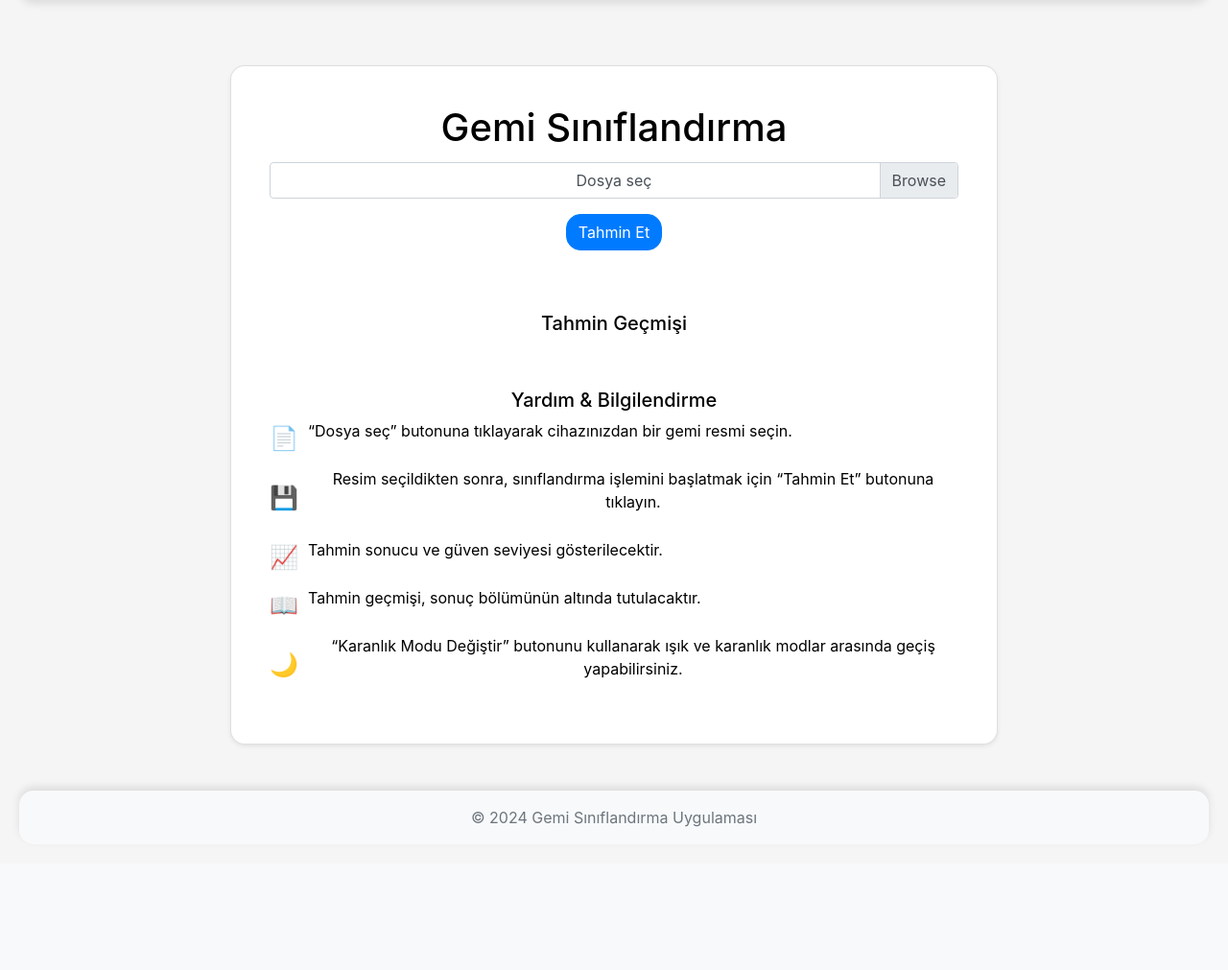
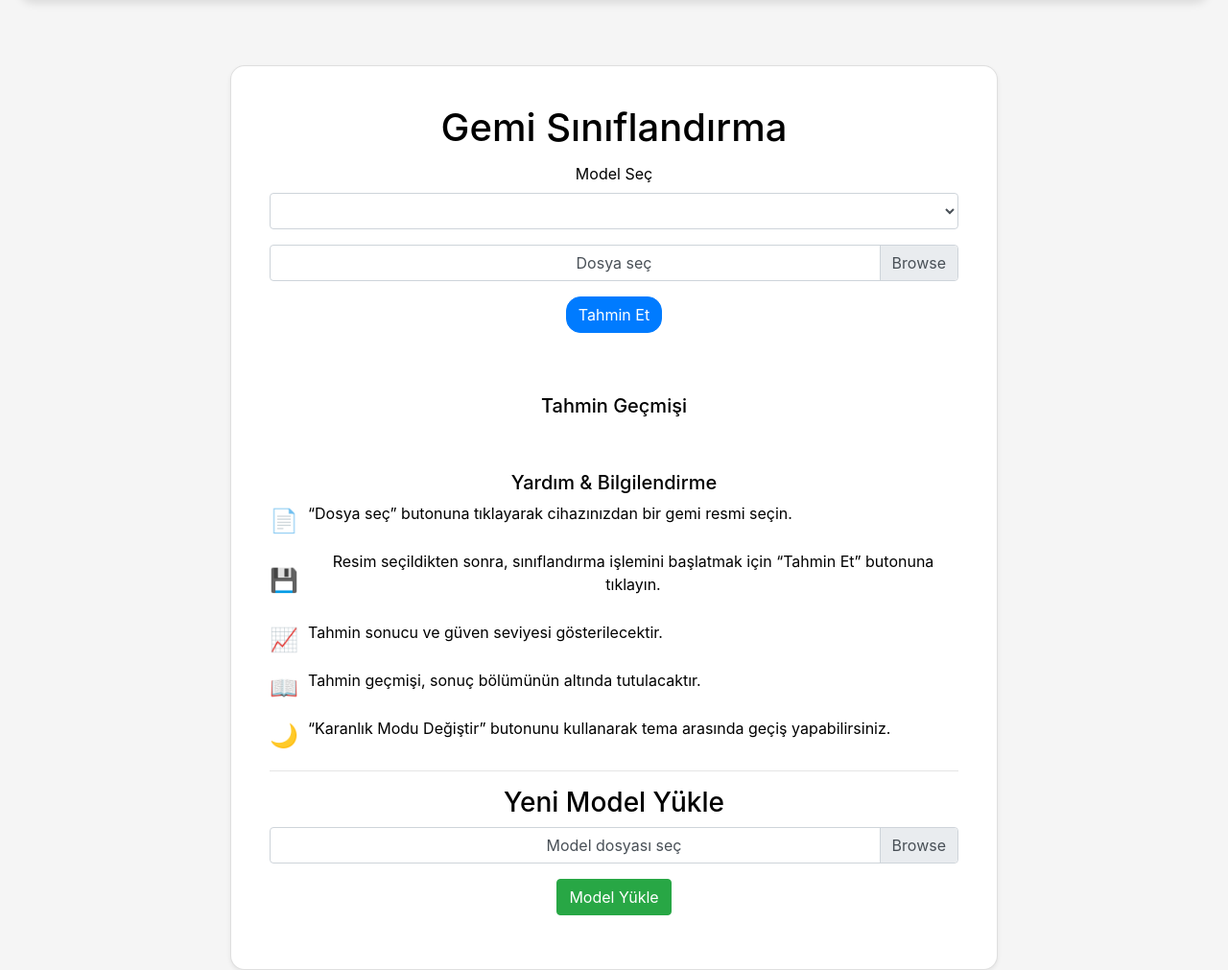
Before and after one commit to yasinkarademir/shipt-type-classification-web, a FastAPI app: page / in a window 1280 px wide. Shown: the part 76-1087 px from the top of the page at 96% size. Before the commit the page ends 943 px from the top, so only its background shows below. Run offline with FastAPI, Linux system fonts and the light colour scheme; data that the repository does not hold is empty; parts of the project's set-up code (start-up, migrations or seed data) failed here and were passed over; some libraries are stand-ins or nearby versions.

Commit message:
sayfa yenilendiğinde tema değişimi fixlendi, farklı modeller yükleme ve kullanma işlevi eklendi, yorum satırları kaldırıldı.

```diff
--- a/main.py
+++ b/main.py
@@ -1,5 +1,5 @@
-from fastapi import FastAPI, File, UploadFile, Request, HTTPException
-from fastapi.responses import HTMLResponse
+from fastapi import FastAPI, File, UploadFile, Request, HTTPException, Form
+from fastapi.responses import HTMLResponse, JSONResponse
 from fastapi.staticfiles import StaticFiles
 from fastapi.templating import Jinja2Templates
 from tensorflow.keras.models import load_model
@@ -8,38 +8,47 @@ from PIL import Image, UnidentifiedImageError
 import numpy as np
 import io
 import uvicorn
+import os
+import shutil
 
 app = FastAPI()
 
-# Statik dosyaları ve şablonları sunma
 app.mount("/static", StaticFiles(directory="static"), name="static")
 templates = Jinja2Templates(directory="templates")
 
-# Modeli yükleyin
-model = load_model("./models/model2.h5")
+models = {}
+models_directory = "./models/"
 
-# Sınıf isimlerini tanımlayın
+
+def load_all_models():
+    global models
+    models = {}
+    for model_file in os.listdir(models_directory):
+        if model_file.endswith(".h5"):
+            model_name = model_file.split(".")[0]
+            models[model_name] = load_model(os.path.join(models_directory, model_file))
+
+
+load_all_models()
+
 class_names = ['001.Nimitz-class_aircraft_carrier', '002.KittyHawk-class_aircraft_carrier',
-               '003.Midway-class_aircraft_carrier',
-               '004.Kuznetsov-class_aircraft_carrier', '005.Charles_de_Gaulle_aricraft_carrier',
-               '006.INS_Virrat_aircraft_carrier',
+               '003.Midway-class_aircraft_carrier', '004.Kuznetsov-class_aircraft_carrier',
+               '005.Charles_de_Gaulle_aricraft_carrier', '006.INS_Virrat_aircraft_carrier',
                '007.INS_Vikramaditya_aircraft_carrier', '008.Ticonderoga-class_cruiser',
-               '009.Arleigh_Burke-class_destroyer',
-               '010.Akizuki-class_destroyer', '011.Asagiri-class_destroyer', '012.Kidd-class_destroyer',
-               '013.Type_45_destroyer',
-               '014.Wasp-class_assault_ship', '015.Osumi-class_landing_ship', '016.Hyuga-class_helicopter_destroyer',
-               '017.Lzumo-class_helicopter_destroyer', '018.Whitby_Island-class_dock_landing_ship',
-               '019.San_Antonio-class_transport_dock', '020.Freedom-class_combat_ship',
-               '021.Independence-class_combat_ship',
-               '022.Sacramento-class_support_ship', '023.Crane_ship', '024.Abukuma-class_frigate', '025.Megayacht',
-               '026.Cargo_ship',
-               '027.Murasame-class_destroyer', '028.Container_ship', '029.Towing_vessel', '030.Civil_yacht',
-               '031.Medical_ship',
-               '032.Sand_carrier', '033.Tank_ship', '034.Garibaldi_aircraft_carrier', '035.Zumwalt-class_destroyer',
-               '036.Kongo-class_destroyer', '037.Horizon-class_destroyer', '038.Atago-class_destroyer',
-               '039.Mistral-class_amphibious_assault_ship', '040.Juan_Carlos_I_Strategic_Projection_Ship',
-               '041.Maestrale-class_frigate',
-               '042.San_Giorgio-class_transport_dock']  # Kendi sınıf isimlerinizi ekleyin
+               '009.Arleigh_Burke-class_destroyer', '010.Akizuki-class_destroyer',
+               '011.Asagiri-class_destroyer', '012.Kidd-class_destroyer', '013.Type_45_destroyer',
+               '014.Wasp-class_assault_ship', '015.Osumi-class_landing_ship',
+               '016.Hyuga-class_helicopter_destroyer', '017.Lzumo-class_helicopter_destroyer',
+               '018.Whitby_Island-class_dock_landing_ship', '019.San_Antonio-class_transport_dock',
+               '020.Freedom-class_combat_ship', '021.Independence-class_combat_ship',
+               '022.Sacramento-class_support_ship', '023.Crane_ship', '024.Abukuma-class_frigate',
+               '025.Megayacht', '026.Cargo_ship', '027.Murasame-class_destroyer',
+               '028.Container_ship', '029.Towing_vessel', '030.Civil_yacht', '031.Medical_ship',
+               '032.Sand_carrier', '033.Tank_ship', '034.Garibaldi_aircraft_carrier',
+               '035.Zumwalt-class_destroyer', '036.Kongo-class_destroyer', '037.Horizon-class_destroyer',
+               '038.Atago-class_destroyer', '039.Mistral-class_amphibious_assault_ship',
+               '040.Juan_Carlos_I_Strategic_Projection_Ship', '041.Maestrale-class_frigate',
+               '042.San_Giorgio-class_transport_dock']
 
 
 @app.get("/", response_class=HTMLResponse)
@@ -47,8 +56,17 @@ async def read_root(request: Request):
     return templates.TemplateResponse("index.html", {"request": request})
 
 
+@app.get("/models/")
+async def get_models():
+    return list(models.keys())
+
+
 @app.post("/predict/")
-async def predict(file: UploadFile = File(...)):
+async def predict(file: UploadFile = File(...), model_name: str = Form(...)):
+    if model_name not in models:
+        raise HTTPException(status_code=400, detail="Geçersiz model adı.")
+
+    model = models[model_name]
     contents = await file.read()
 
     try:
@@ -65,12 +83,27 @@ async def predict(file: UploadFile = File(...)):
         predictions = model.predict(image)
         predicted_class_idx = np.argmax(predictions)
         predicted_class = class_names[predicted_class_idx]
-        confidence = predictions[0][predicted_class_idx] * 100  # Confidence in percentage
+        confidence = predictions[0][predicted_class_idx] * 100
 
         return {"predicted_class": predicted_class, "confidence": confidence}
     except Exception as e:
         raise HTTPException(status_code=500, detail=f"An error occurred while processing the image: {str(e)}")
 
 
+@app.post("/upload_model/")
+async def upload_model(model_file: UploadFile = File(...)):
+    if not model_file.filename.endswith(".h5"):
+        raise HTTPException(status_code=400, detail="Sadece .h5 uzantılı model dosyaları kabul edilir.")
+
+    model_path = os.path.join(models_directory, model_file.filename)
+
+    with open(model_path, "wb") as buffer:
+        shutil.copyfileobj(model_file.file, buffer)
+
+    load_all_models()
+
+    return JSONResponse(content={"model_name": model_file.filename})
+
+
 if __name__ == "__main__":
     uvicorn.run(app, host="0.0.0.0", port=8000)
--- a/static/scripts.js
+++ b/static/scripts.js
@@ -3,6 +3,19 @@ document.addEventListener("DOMContentLoaded", function () {
     if (currentTheme === "dark") {
         document.body.classList.add("dark-mode");
     }
+
+    fetch('/models/')
+        .then(response => response.json())
+        .then(models => {
+            const modelSelect = document.getElementById('model-select');
+            models.forEach(model => {
+                const option = document.createElement('option');
+                option.value = model;
+                option.text = model;
+                modelSelect.appendChild(option);
+            });
+        });
+
     const fileInput = document.getElementById('file-input');
     fileInput.addEventListener('change', function () {
         const fileName = fileInput.files[0].name;
@@ -57,6 +70,7 @@ function previewImage(event) {
 
 async function uploadImage() {
     const fileInput = document.getElementById('file-input');
+    const modelSelect = document.getElementById('model-select');
     if (fileInput.files.length === 0) {
         setFeedback("Lütfen bir resim seçin.", "error");
         return;
@@ -64,6 +78,7 @@ async function uploadImage() {
 
     const formData = new FormData();
     formData.append('file', fileInput.files[0]);
+    formData.append('model_name', modelSelect.value);
 
     document.getElementById('loading').style.display = 'block';
     document.getElementById('result').innerText = '';
@@ -101,3 +116,43 @@ function addToHistory(predictedClass, confidence) {
     listItem.innerText = `Sınıf: ${predictedClass} (Güven: ${confidence}%)`;
     historyList.appendChild(listItem);
 }
+
+async function uploadModel() {
+    const modelFileInput = document.getElementById('model-file-input');
+    const modelFeedback = document.getElementById('model-feedback');
+
+    if (modelFileInput.files.length === 0) {
+        modelFeedback.innerHTML = 'Lütfen bir model dosyası seçin.';
+        modelFeedback.style.display = 'block';
+        modelFeedback.className = 'alert alert-danger';
+        return;
+    }
+
+    const formData = new FormData();
+    formData.append('model_file', modelFileInput.files[0]);
+
+    try {
+        const response = await fetch('/upload_model/', {
+            method: 'POST',
+            body: formData
+        });
+
+        if (response.ok) {
+            modelFeedback.innerHTML = 'Model başarıyla yüklendi!';
+            modelFeedback.className = 'alert alert-success';
+            setTimeout(() => {
+                location.reload();
+            }, 1000);  // 1 saniye bekledikten sonra sayfayı yeniler
+        } else {
+            const error = await response.json();
+            modelFeedback.innerHTML = 'Model yükleme başarısız. ' + error.detail;
+            modelFeedback.className = 'alert alert-danger';
+        }
+
+        modelFeedback.style.display = 'block';
+    } catch (error) {
+        modelFeedback.innerHTML = 'Bir hata oluştu: ' + error.message;
+        modelFeedback.className = 'alert alert-danger';
+        modelFeedback.style.display = 'block';
+    }
+}
--- a/static/styles.css
+++ b/static/styles.css
@@ -7,14 +7,14 @@
     --btn-background: #007BFF;
     --btn-hover: #0056b3;
     --loading-color: #007BFF;
-    --result-color: #28a745; /* Tahmin sonucunun rengi */
-    --result-font-size: 1.5em; /* Tahmin sonucunun font boyutu */
+    --result-color: #28a745;
+    --result-font-size: 1.5em;
     --alert-success-bg: #d4edda;
     --alert-success-text: #155724;
     --alert-error-bg: #f8d7da;
     --alert-error-text: #721c24;
     --help-icon-color: #007BFF;
-    --border-radius: 15px; /* Yuvarlatılmış köşeler için */
+    --border-radius: 15px;
 }
 
 body.dark-mode {
--- a/templates/index.html
+++ b/templates/index.html
@@ -30,6 +30,12 @@
         <div class="card-body text-center">
             <h1 class="card-title">Gemi Sınıflandırma</h1>
             <form id="upload-form" enctype="multipart/form-data" class="mb-3">
+                <div class="form-group">
+                    <label for="model-select">Model Seç</label>
+                    <select id="model-select" class="form-control">
+                        <!-- Modeller buraya eklenecek -->
+                    </select>
+                </div>
                 <div class="custom-file">
                     <input type="file" class="custom-file-input" id="file-input" accept="image/*"
                            onchange="previewImage(event)">
@@ -69,24 +75,23 @@
                 </div>
                 <div class="help-item">
                     <span class="help-icon">&#x1F319;</span>
-                    <p>“Karanlık Modu Değiştir” butonunu kullanarak ışık ve karanlık modlar arasında geçiş
-                        yapabilirsiniz.</p>
+                    <p>“Karanlık Modu Değiştir” butonunu kullanarak tema arasında geçiş yapabilirsiniz.</p>
                 </div>
             </div>
+            <hr>
+            <h3>Yeni Model Yükle</h3>
+            <form id="model-upload-form" enctype="multipart/form-data" class="mb-3">
+                <div class="custom-file">
+                    <input type="file" class="custom-file-input" id="model-file-input" accept=".h5">
+                    <label class="custom-file-label" for="model-file-input">Model dosyası seç</label>
+                </div>
+                <button type="button" class="btn btn-success mt-3" onclick="uploadModel()">Model Yükle</button>
+            </form>
+            <div id="model-feedback" class="alert mt-3" style="display: none;"></div>
         </div>
     </div>
 </div>
 
-<!-- Footer -->
-<footer class="footer mt-5 py-3 bg-light">
-    <div class="container text-center">
-        <span class="text-muted">© 2024 Gemi Sınıflandırma Uygulaması</span>
-    </div>
-</footer>
-
-<script src="https://code.jquery.com/jquery-3.5.1.slim.min.js"></script>
-<script src="https://cdn.jsdelivr.net/npm/@popperjs/core@2.5.2/dist/umd/popper.min.js"></script>
-<script src="https://stackpath.bootstrapcdn.com/bootstrap/4.5.2/js/bootstrap.min.js"></script>
 <script src="/static/scripts.js"></script>
 </body>
 </html>
```
